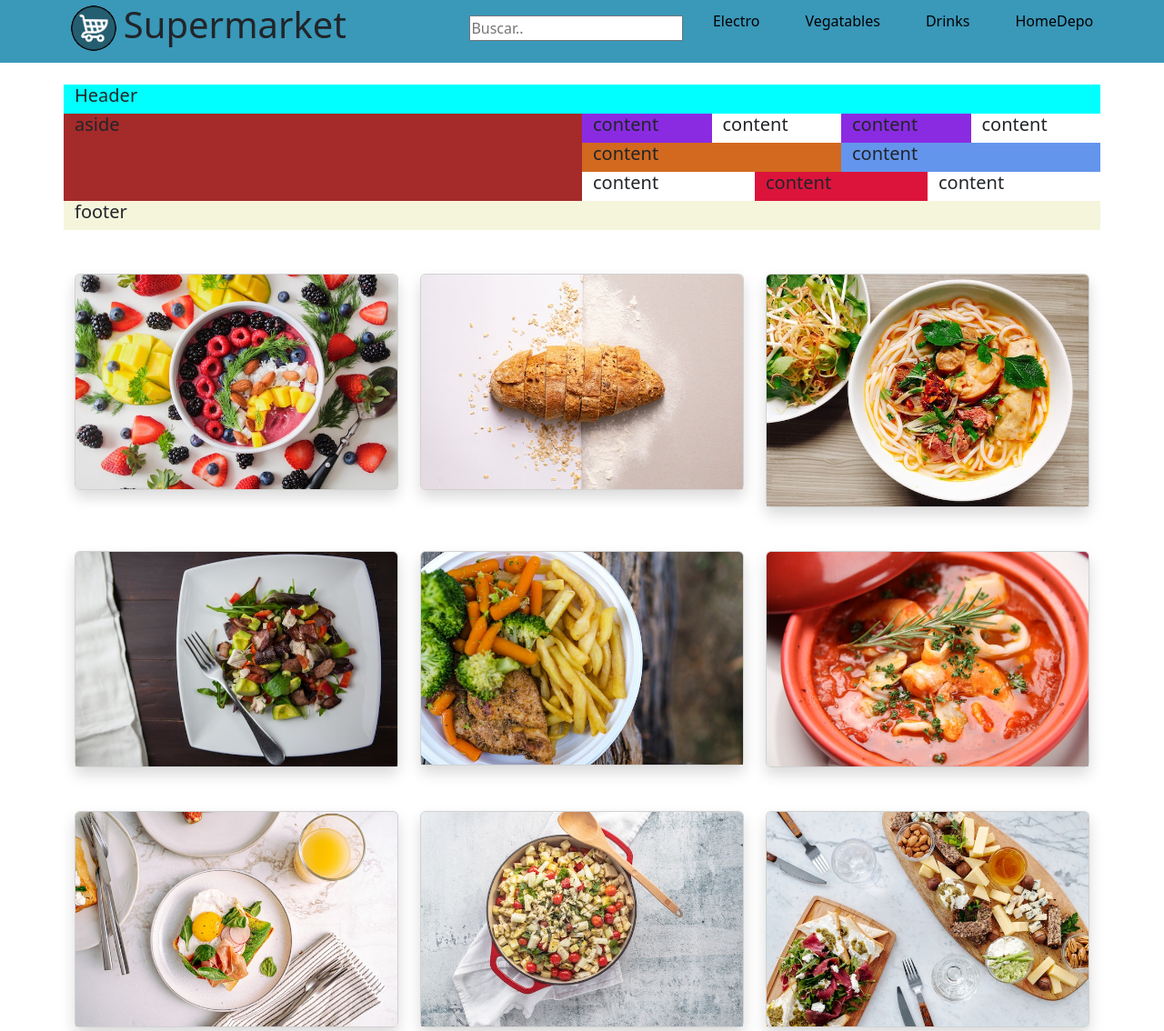
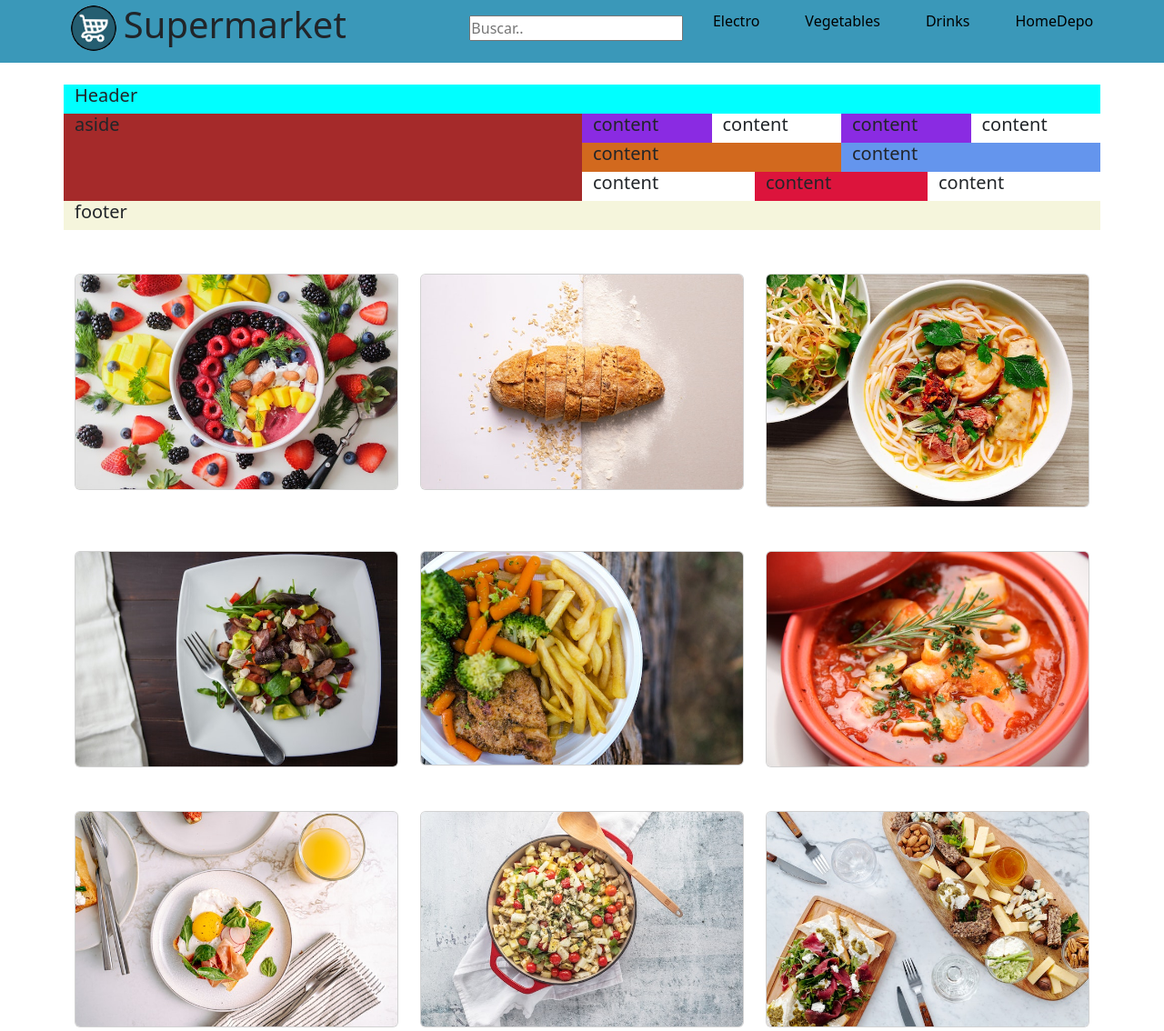
Before and after one commit to Martin-Santos/recuperatorio_examen2_prog, a plain HTML site: page recuperatorio_examen_2_de_pagsWebs/index.html in a window 1280 px wide. Shown: the part 7-1141 px from the top of the page at 91% size. Drawn offline with nearby package versions, Linux system fonts and the light colour scheme.

Commit message:
ultimos cambios

```diff
--- a/recuperatorio_examen_2_de_pagsWebs/index.html
+++ b/recuperatorio_examen_2_de_pagsWebs/index.html
@@ -21,7 +21,7 @@
 
                 <ul class="categorias">
                     <a href=""><li>Electro</li></a>
-                    <a href=""><li>Vegatables</li></a>
+                    <a href=""><li>Vegetables</li></a>
                     <a href=""><li>Drinks</li></a>
                     <a href=""><li>HomeDepo</li></a>
                 </ul>
@@ -96,54 +96,59 @@
                 </div>
             </div>
 
+
+            <!-- mt-5 = margin-top 5; -->
             <div class="row mt-5">
-                <div class="col-sm-10 col-md-4 col-lg-4">
-                    <div class="card shadow">
-                        <img src="./multimedia/food2.jpg" class="card-img-top" alt="">
+                <div class="col-sm-12 col-md-4 col-lg-4 ">
+                    <div class="card">
+                        <img src="./multimedia/food2.jpg" class="card-img" alt="">
                     </div>
                 </div>
-                <div class="col-sm-10 col-md-4 col-lg-4">
-                    <div class="card shadow">
-                        <img src="./multimedia/food4.jpg" class="card-img-top" alt="">
+                <div class="col-sm-12 col-md-4 col-lg-4">
+                    <div class="card">
+                        <img src="./multimedia/food4.jpg" class="card-img" alt="">
                     </div>
                 </div>
-                <div class="col-sm-10 col-md-4 col-lg-4">
-                    <div class="card shadow">
-                        <img src="./multimedia/food3.jpg" class="card-img-top" alt="">
+                <div class="col-sm-12 col-md-4 col-lg-4">
+                    <div class="card">
+                        <img src="./multimedia/food3.jpg" class="card-img" alt="">
                     </div>
                 </div>
             </div>
             <div class="row mt-5 mb-5">
-                <div class="col-sm-10 col-md-4 col-lg-4">
-                    <div class="card shadow">
-                        <img src="./multimedia/food5.jpg" class="card-img-top" alt="">
+                <div class="col-sm-12 col-md-4 col-lg-4">
+                    <div class="card">
+                        <img src="./multimedia/food5.jpg" class="card-img" alt="">
                     </div>
                 </div>
-                <div class="col-sm-10 col-md-4 col-lg-4">
-                    <div class="card shadow">
-                        <img src="./multimedia/food6.jpg" class="card-img-top" alt="">
+                <div class="col-sm-12 col-md-4 col-lg-4">
+                    <div class="card">
+                        <img src="./multimedia/food6.jpg" class="card-img" alt="">
                     </div>
                 </div>
-                <div class="col-sm-10 col-md-4 col-lg-4">
-                    <div class="card shadow">
-                        <img src="./multimedia/food8.jpg" class="card-img-top" alt="">
+                <div class="col-sm-12 col-md-4 col-lg-4">
+                    <div class="card">
+                        <img src="./multimedia/food8.jpg" class="card-img" alt="">
                     </div>
                 </div>
             </div>
+
+            <!-- mb-5 = margin-bottom 5; -->
             <div class="row mb-5">
-                <div class="col-sm-10 col-md-4 col-lg-4">
-                    <div class="card shadow">
-                        <img src="./multimedia/food9.jpg" class="card-img-top" alt="">
+                <div class="col-sm-12 col-md-4 col-lg-4">
+                    <div class="card">
+                        <img src="./multimedia/food9.jpg" class="card-img" alt="">
                     </div>
                 </div>
-                <div class="col-sm-10 col-md-4 col-lg-4">
-                    <div class="card shadow">
-                        <img src="./multimedia/food10.jpg" class="card-img-top" alt="">
+                <div class="col-sm-12 col-md-4 col-lg-4">
+                    <div class="card">
+                        <img src="./multimedia/food10.jpg" class="card-img" alt="">
                     </div>
                 </div>
-                <div class="col-sm-10 col-md-4 col-lg-4">
-                    <div class="card shadow">
-                        <img src="./multimedia/food11.jpg" class="card-img-top" alt="">
+                <!-- col-sm-12 breakpoint para cuando la pagina tenga un ancho entre 576px y 767px, y asi para las mas grandes -->
+                <div class="col-sm-12 col-md-4 col-lg-4">
+                    <div class="card">
+                        <img src="./multimedia/food11.jpg" class="card-img" alt="">
                     </div>
                 </div>
             </div>
```
